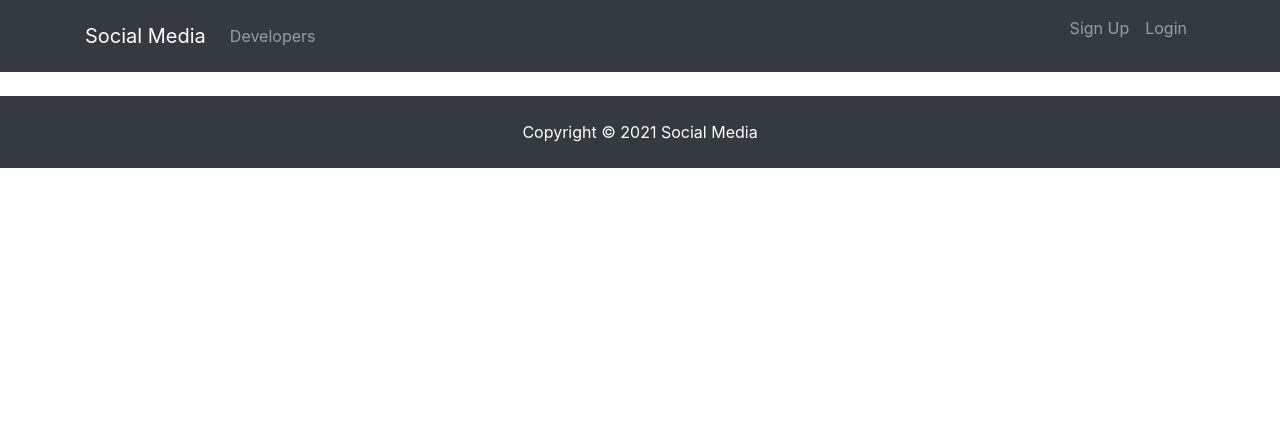
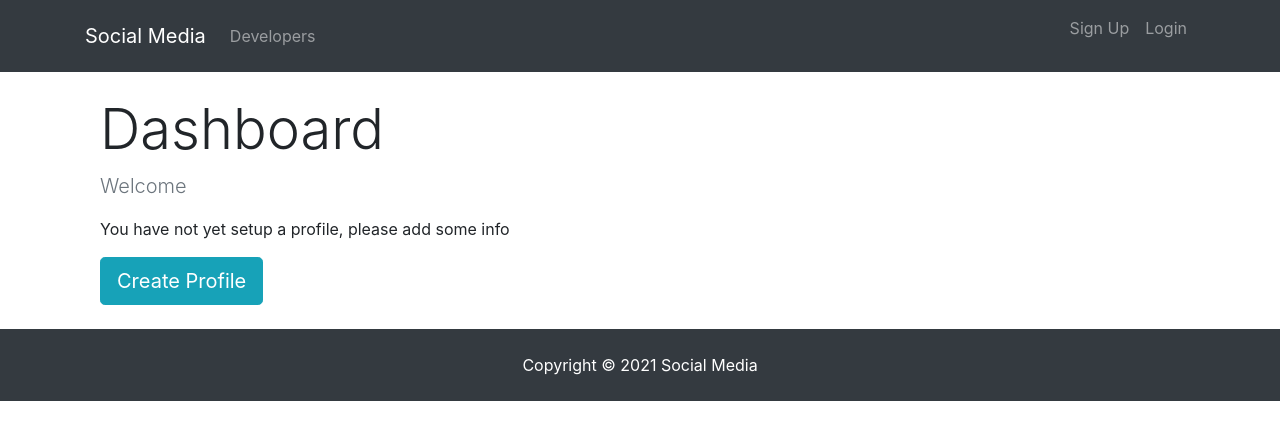
Before and after one commit to mdiktushar/Social-Media, a React (Create React App) app in the folder client/: page /dashboard in a window 1280 px wide. Shown: the top 440 px of the page. Built offline with nearby package versions, Linux system fonts and the light colour scheme; no server answers.

Commit message:
spinner (47)

```diff
--- /dev/null
+++ b/client/src/components/common/Spinner.js
@@ -0,0 +1,17 @@
+import React, { Component } from 'react'
+import spinner from './spinner.gif'
+
+export default class Spinner extends Component {
+    render() {
+        return (
+            <div>
+                <img
+                    src={spinner}
+                    style={{width: '200px', margin: 'auto', display: 'block'}}
+                    alt='Loading...'
+
+                />
+            </div>
+        )
+    }
+}
--- a/client/src/components/dashboard/Dashboard.js
+++ b/client/src/components/dashboard/Dashboard.js
@@ -1,7 +1,9 @@
 import React, { Component } from 'react'
-// import PropTypes from 'prop-types'
+import { Link } from 'react-router-dom'
+import PropTypes from 'prop-types'
 import { connect } from 'react-redux'
 import { getCurrentProfile } from '../../actions/profileAction'
+import Spinner from '../common/Spinner'
 
 class Dashboard extends Component {
 
@@ -9,12 +11,58 @@
         this.props.getCurrentProfile()
     }
     render() {
+
+        const { user } = this.props.auth
+        const { profile, loading } = this.props.profile
+
+        let dashboardContent;
+
+        if(profile === null || loading) {
+             dashboardContent = <Spinner/>
+        } else {
+            // Check iflogged in user has profile data
+            if(Object.keys(profile).length > 0) {
+                dashboardContent = <h4>TODO: Display profile</h4>
+            } else {
+                // User Logged in but no Profile
+                dashboardContent = (
+                    <div>
+                        <p className='lead text-muted'>Welcome {user.name}</p>
+                        <p>
+                            You have not yet setup a profile, please add some info
+                        </p>
+                        <Link to='/creat-profile' className='btn btn-lg btn-info'>
+                            Create Profile
+                        </Link>
+                    </div>
+                )
+            }
+        }
+
         return (
-            <div>
-
+            <div className="dahsboard">
+                <div className='container'>
+                    <div className='row'>
+                        <div className='col-md-12'>
+                            <h1 className='display-4'>Dashboard</h1>
+                            {dashboardContent}
+                        </div>
+                    </div>
+                </div>
             </div>
         )
     }
 }
 
-export default connect(null, { getCurrentProfile })(Dashboard)
+Dashboard.propTypes = {
+    getCurrentProfile: PropTypes.func.isRequired,
+    auth: PropTypes.object.isRequired,
+    profile: PropTypes.object.isRequired
+}
+
+const mapStateToProps = state => ({
+    profile: state.profile,
+    auth: state.auth
+})
+
+export default connect(mapStateToProps, { getCurrentProfile })(Dashboard)
```
Also changed, not shown: client/src/components/common/spinner.gif (added).
